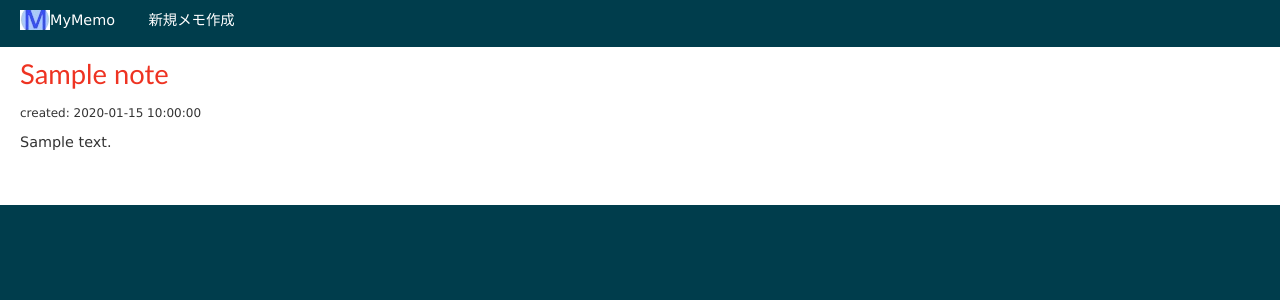
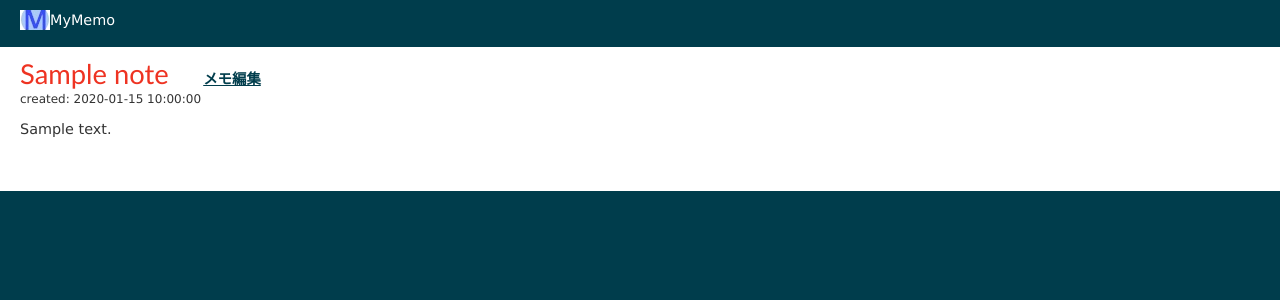
Before and after one commit to Tasuku110/memo, a CakePHP app: the page made by app/View/Notes/view.ctp in a window 1280 px wide. Shown: the top 300 px of the page. Run offline with PHP 8.4 and a stand-in for CakePHP, Linux system fonts and the light colour scheme; the template is opened without the code that fills it: most values are stand-ins (such as "Sample title", 1, 10 or a date in 2020); data that the repository does not hold is empty; some libraries are stand-ins or nearby versions.

Commit message:
Edit機能追加

```diff
--- a/app/View/Layouts/default.ctp
+++ b/app/View/Layouts/default.ctp
@@ -40,7 +40,6 @@ $cakeVersion = __d('cake_dev', 'CakePHP %s', Configure::version())
 	<div id="container">
 		<div id="header">
 			<h1><?php echo $this->Html->link('MyMemo', '/'); ?>
-			<?php echo $this->Html->link('新規メモ作成', array('action'=>'add')); ?>
 			</h1>
 		</div>
 		<div id="content">
--- a/app/View/Notes/index.ctp
+++ b/app/View/Notes/index.ctp
@@ -1,5 +1,5 @@
-<h2>メモ一覧</h2>
-
+<h2 class="title">メモ一覧</h2>
+<nav><?php echo $this->Html->link('新規メモ登録', array('action'=>'add')); ?></nav>
 <table>
 	<tr>
 		<th>Title</th>
--- a/app/View/Notes/view.ctp
+++ b/app/View/Notes/view.ctp
@@ -1,4 +1,5 @@
-<h2><?php echo h($note['Note']['title']); ?></h2>
+<h2 class="title"><?php echo h($note['Note']['title']); ?></h2>
+<nav><?php echo $this->Html->link('メモ編集', array('action'=>'edit', $note['Note']['id'])); ?></nav>
 
 <p><small>created: <?php echo h($note['Note']['created']); ?></small></p>
 
--- a/app/webroot/css/cake.generic.css
+++ b/app/webroot/css/cake.generic.css
@@ -56,6 +56,12 @@ h2 {
 	font-family:'Gill Sans','lucida grande', helvetica, arial, sans-serif;
 	font-size: 190%;
 }
+
+h2.title {
+	display: inline;
+	margin-right:30px;
+}
+
 h3 {
 	color: #2c6877;
 	font-family:'Gill Sans','lucida grande', helvetica, arial, sans-serif;
@@ -70,6 +76,10 @@ ul, li {
 }
 p {
 	margin: 0 0 1em 0;
+}
+
+nav {
+	display: inline;
 }
 
 /** Layout **/
```
Also changed, not shown: app/Controller/NotesController.php (+26 -0 lines), app/View/Notes/edit.ctp (added, +10 -0 lines), app/webroot/favicon.ico, 1 other file.
